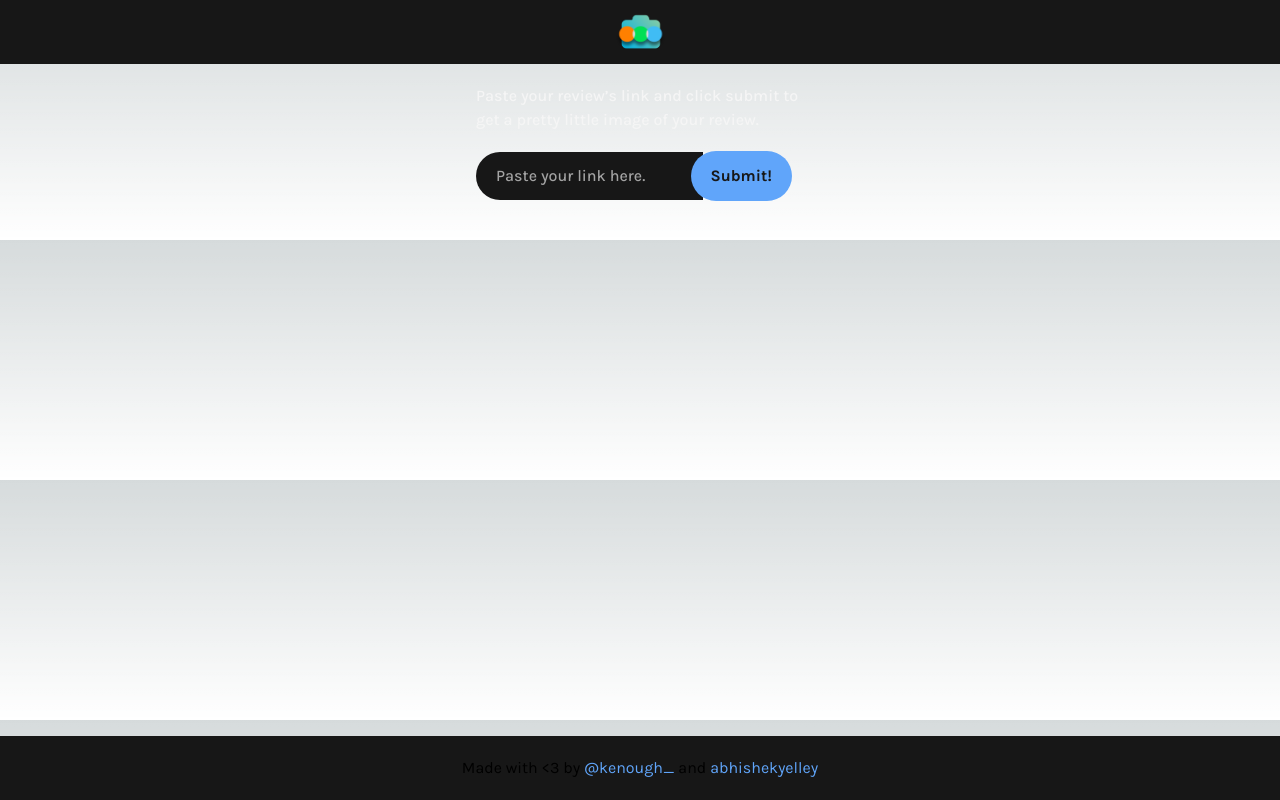
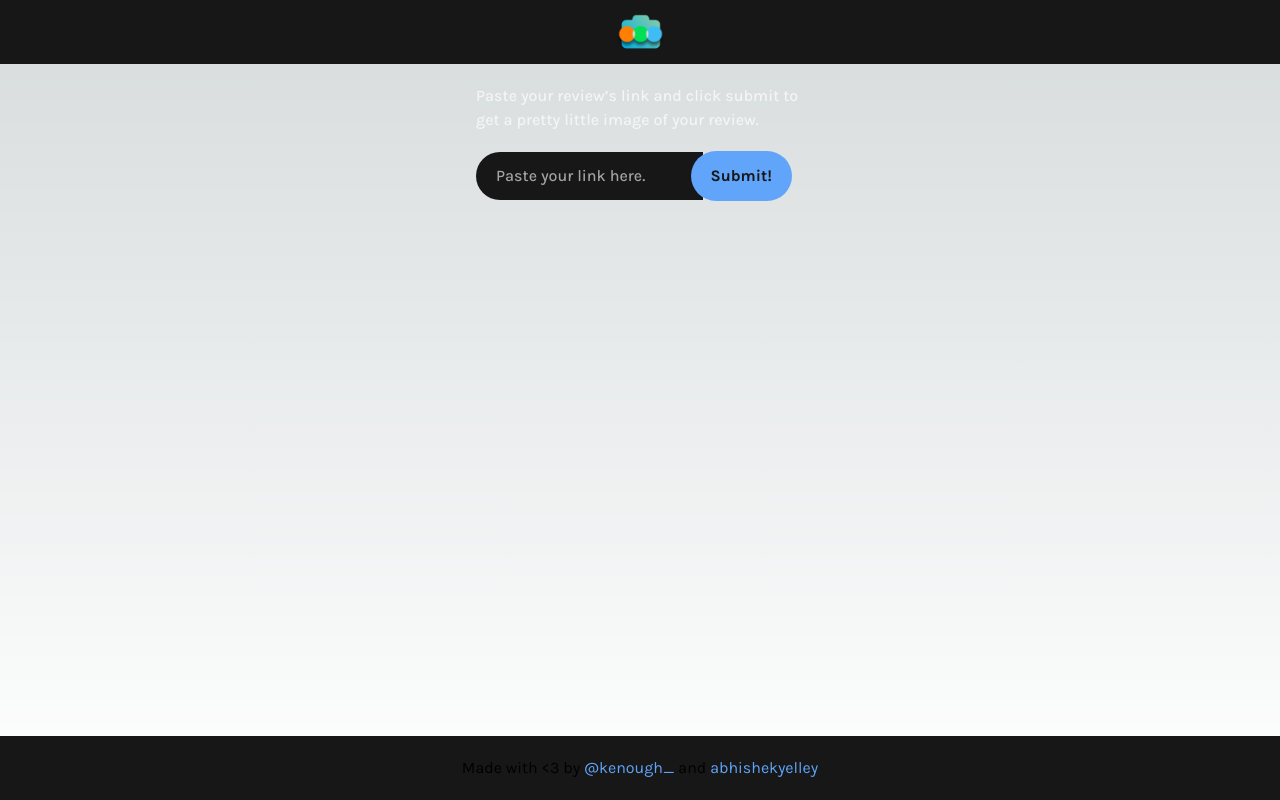
Before and after one commit to linuxdotexe/boxdp, a Next.js app: page / in a window 1280 px wide. Built offline with nearby package versions, Linux system fonts and the light colour scheme.

Commit message:
fix: footer

```diff
--- a/src/app/layout.tsx
+++ b/src/app/layout.tsx
@@ -23,9 +23,9 @@ export default function RootLayout({
       lang="en"
       className="scroll-smooth">
       <body className={inter.className}>
-        <Header />
-        <div className="">
-          {children}
+        <div className="flex flex-col h-screen justify-between">
+          <Header />
+          <div className="mb-auto">{children}</div>
           <Footer />
         </div>
       </body>
--- a/src/components/Footer.tsx
+++ b/src/components/Footer.tsx
@@ -1,7 +1,7 @@
 export default function Footer() {
   return (
     <footer>
-      <p className="bg-neutral-900 p-5 text-center absolute bottom-0 w-full">
+      <p className="bg-neutral-900 p-5 text-center w-full">
         Made with {"<3"} by{" "}
         <a
           href="https://letterboxd.com/kenough_"
```
